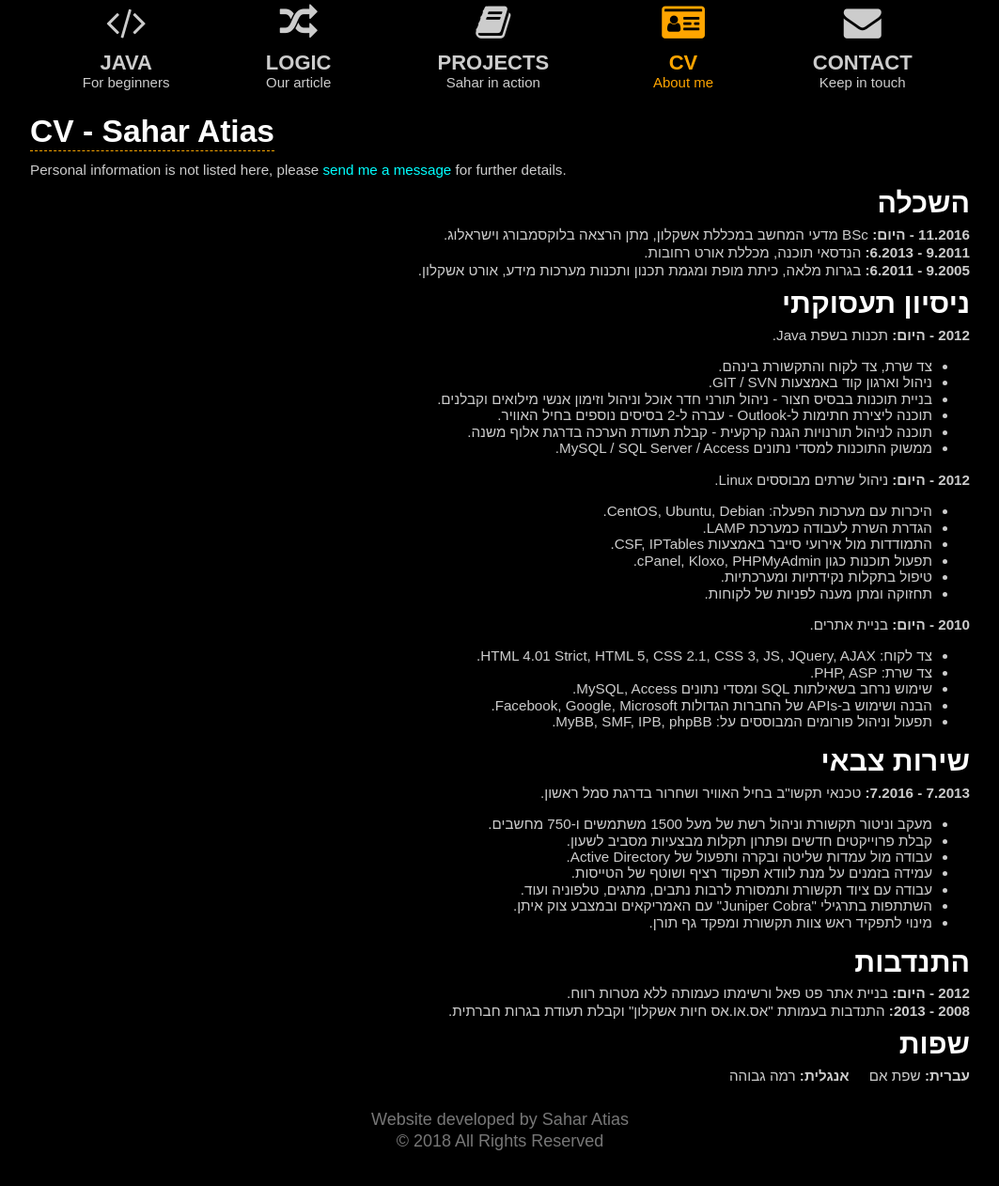
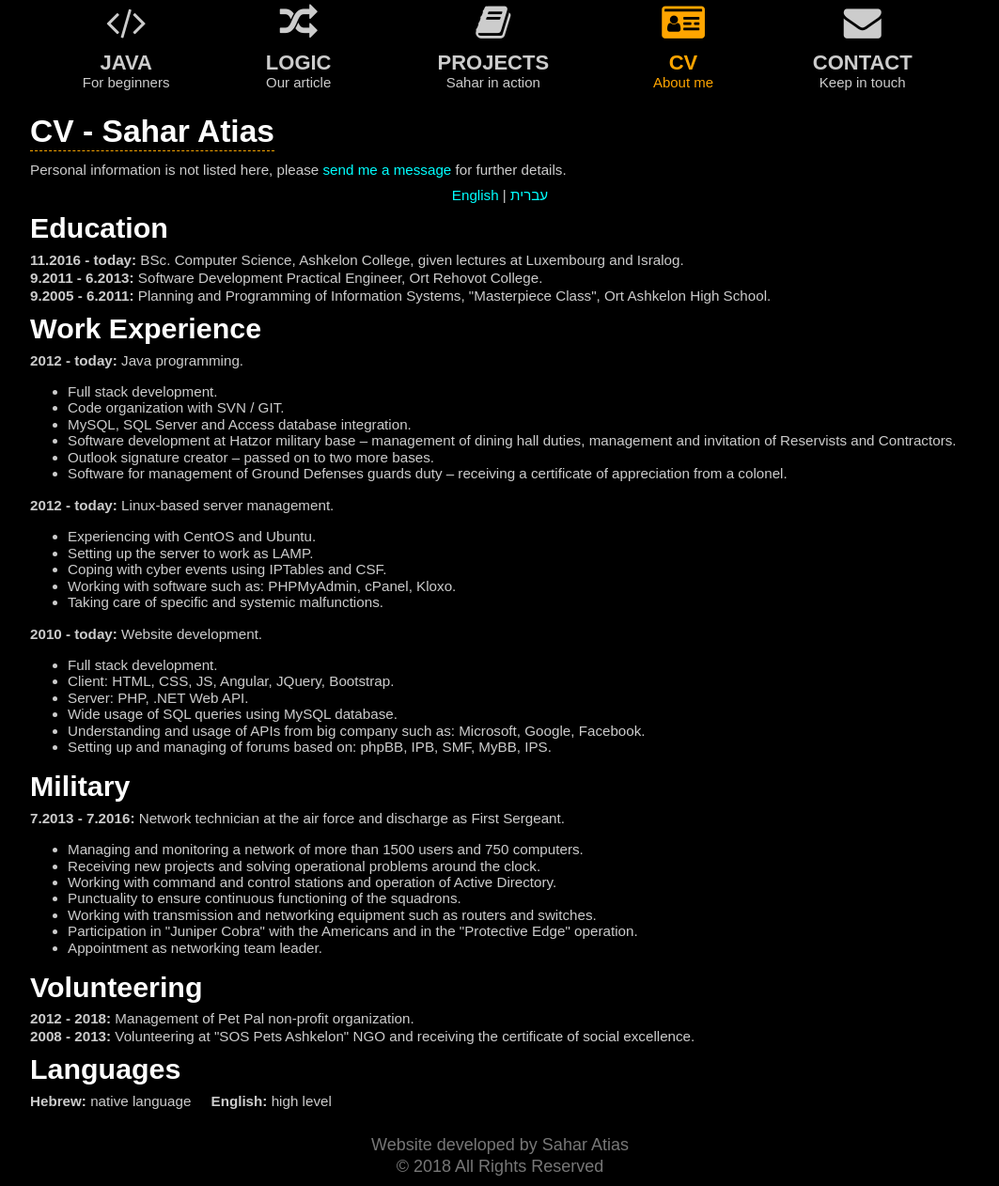
Before and after one commit to saharati/SaharAti, a PHP site: page /cv in a window 1280 px wide. Shown: the part 258-1520 px from the top of the page at 94% size, without its empty margins (108-1171 px from the left). Before the commit the page ends 1482 px from the top, so only its background shows below. Run offline with PHP 8.4, Linux system fonts and the light colour scheme.

Commit message:
CV update

```diff
--- a/css/default.css
+++ b/css/default.css
@@ -75,6 +75,7 @@ textarea {min-height:115px}
 input[type="submit"] {font-weight:bold;background-color:#FFB94B;text-shadow:0 1px 0 rgba(255, 255, 255, 0.5);box-shadow:0 0 1px rgba(0, 0, 0, 0.3), 0 1px 0 rgba(255, 255, 255, 0.3) inset;border-width:1px;border-style:solid;border-color:#D69E31 #E3A037 #D5982D #E3A037;cursor:pointer;color:#8F5A0A}
 input[type="submit"]:hover {background-color:#fddb6f}
 input[type="submit"]:active {outline:none;box-shadow:0 1px 4px rgba(0, 0, 0, 0.5) inset}
+#languages {text-align:center}
 /* MODAL */
 .imageModal img {transition:0.3s}
 .imageModal:hover img {opacity:0.8}
--- a/cv.php
+++ b/cv.php
@@ -10,7 +10,61 @@
 <div class="content-wrap-inner">
 <h2>CV - Sahar Atias</h2>
 <p>Personal information is not listed here, please <a href="/contact" title="Contact me">send me a message</a> for further details.</p>
-<div class="rtl">
+<p id="languages"><a href="javascript:void(0)" onclick="show('en')">English</a> | <a href="javascript:void(0)" onclick="show('he')">עברית</a></p>
+<div id="en">
+<h3>Education</h3>
+<p>
+<strong>11.2016 - today:</strong> BSc. Computer Science, Ashkelon College, given lectures at Luxembourg and Isralog.<br>
+<strong>9.2011 - 6.2013:</strong> Software Development Practical Engineer, Ort Rehovot College.<br>
+<strong>9.2005 - 6.2011:</strong> Planning and Programming of Information Systems, "Masterpiece Class", Ort Ashkelon High School.
+</p>
+<h3>Work Experience</h3>
+<p><strong>2012 - today:</strong> Java programming.</p>
+<ul>
+<li>Full stack development.</li>
+<li>Code organization with SVN / GIT.</li>
+<li>MySQL, SQL Server and Access database integration.</li>
+<li>Software development at Hatzor military base – management of dining hall duties, management and invitation of Reservists and Contractors.</li>
+<li>Outlook signature creator – passed on to two more bases.</li>
+<li>Software for management of Ground Defenses guards duty – receiving a certificate of appreciation from a colonel.</li>
+</ul>
+<p><strong>2012 - today:</strong> Linux-based server management.</p>
+<ul>
+<li>Experiencing with CentOS and Ubuntu.</li>
+<li>Setting up the server to work as LAMP.</li>
+<li>Coping with cyber events using IPTables and CSF.</li>
+<li>Working with software such as: PHPMyAdmin, cPanel, Kloxo.</li>
+<li>Taking care of specific and systemic malfunctions.</li>
+</ul>
+<p><strong>2010 - today:</strong> Website development.</p>
+<ul>
+<li>Full stack development.</li>
+<li>Client: HTML, CSS, JS, Angular, JQuery, Bootstrap.</li>
+<li>Server: PHP, .NET Web API.</li>
+<li>Wide usage of SQL queries using MySQL database.</li>
+<li>Understanding and usage of APIs from big company such as: Microsoft, Google, Facebook.</li>
+<li>Setting up and managing of forums based on: phpBB, IPB, SMF, MyBB, IPS.</li>
+</ul>
+<h3>Military</h3>
+<p><strong>7.2013 - 7.2016:</strong> Network technician at the air force and discharge as First Sergeant.</p>
+<ul>
+<li>Managing and monitoring a network of more than 1500 users and 750 computers.</li>
+<li>Receiving new projects and solving operational problems around the clock.</li>
+<li>Working with command and control stations and operation of Active Directory.</li>
+<li>Punctuality to ensure continuous functioning of the squadrons.</li>
+<li>Working with transmission and networking equipment such as routers and switches.</li>
+<li>Participation in "Juniper Cobra" with the Americans and in the "Protective Edge" operation.</li>
+<li>Appointment as networking team leader.</li>
+</ul>
+<h3>Volunteering</h3>
+<p>
+<strong>2012 - 2018:</strong> Management of Pet Pal non-profit organization.<br>
+<strong>2008 - 2013:</strong> Volunteering at "SOS Pets Ashkelon" NGO and receiving the certificate of social excellence.
+</p>
+<h3>Languages</h3>
+<p><strong>Hebrew:</strong> native language&nbsp;&nbsp;&nbsp;&nbsp;&nbsp;<strong>English:</strong> high level</p>
+</div>
+<div id="he" class="rtl" style="display:none">
 <h3>השכלה</h3>
 <p>
 <strong>11.2016 - היום:</strong> BSc מדעי המחשב במכללת אשקלון, מתן הרצאה בלוקסמבורג וישראלוג.<br>
@@ -29,20 +83,19 @@
 </ul>
 <p><strong>2012 - היום:</strong> ניהול שרתים מבוססים Linux.</p>
 <ul>
-<li>היכרות עם מערכות הפעלה: CentOS, Ubuntu, Debian.</li>
+<li>היכרות עם מערכות הפעלה: CentOS, Ubuntu.</li>
 <li>הגדרת השרת לעבודה כמערכת LAMP.</li>
 <li>התמודדות מול אירועי סייבר באמצעות CSF, IPTables.</li>
 <li>תפעול תוכנות כגון cPanel, Kloxo, PHPMyAdmin.</li>
-<li>טיפול בתקלות נקידתיות ומערכתיות.</li>
-<li>תחזוקה ומתן מענה לפניות של לקוחות.</li>
+<li>טיפול בתקלות נקודתיות ומערכתיות.</li>
 </ul>
 <p><strong>2010 - היום:</strong> בניית אתרים.</p>
 <ul>
-<li>צד לקוח: HTML 4.01 Strict, HTML 5, CSS 2.1, CSS 3, JS, JQuery, AJAX.</li>
-<li>צד שרת: PHP, ASP.</li>
-<li>שימוש נרחב בשאילתות SQL ומסדי נתונים MySQL, Access.</li>
+<li>צד לקוח: HTML, CSS, JS, Angular, JQuery, Bootstrap.</li>
+<li>צד שרת: PHP, .NET Web API.</li>
+<li>שימוש נרחב בשאילתות SQL ובמסד הנתונים MySQL.</li>
 <li>הבנה ושימוש ב-APIs של החברות הגדולות Facebook, Google, Microsoft.</li>
-<li>תפעול וניהול פורומים המבוססים על: MyBB, SMF, IPB, phpBB.</li>
+<li>תפעול וניהול פורומים המבוססים על: MyBB, SMF, IPB, phpBB, IPS.</li>
 </ul>
 <h3>שירות צבאי</h3>
 <p><strong>7.2013 - 7.2016:</strong> טכנאי תקשו"ב בחיל האוויר ושחרור בדרגת סמל ראשון.</p>
@@ -57,7 +110,7 @@
 </ul>
 <h3>התנדבות</h3>
 <p>
-<strong>2012 - היום:</strong> בניית אתר פט פאל ורשימתו כעמותה ללא מטרות רווח.<br>
+<strong>2012 - 2018:</strong> פתיחת אתר פט פאל ורשימתו כעמותה ללא מטרות רווח.<br>
 <strong>2008 - 2013:</strong> התנדבות בעמותת "אס.או.אס חיות אשקלון" וקבלת תעודת בגרות חברתית.
 </p>
 <h3>שפות</h3>
@@ -68,5 +121,17 @@
 </main>
 <?php require $_SERVER['DOCUMENT_ROOT'] . '/includes/footer.php'; ?>
 </div>
+<script>
+var ids = new Array('en', 'he');
+function hideAll() {
+    for (var i = 0;i < ids.length;i++)
+        if (document.getElementById(ids[i]))
+            document.getElementById(ids[i]).style.display = 'none';
+}
+function show(id) {
+	hideAll();
+	document.getElementById(id).style.display = 'block';
+}
+</script>
 </body>
 </html>
```
